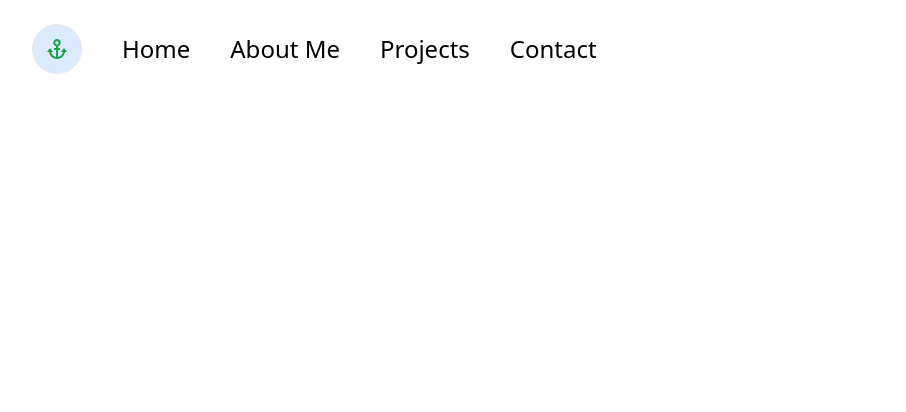
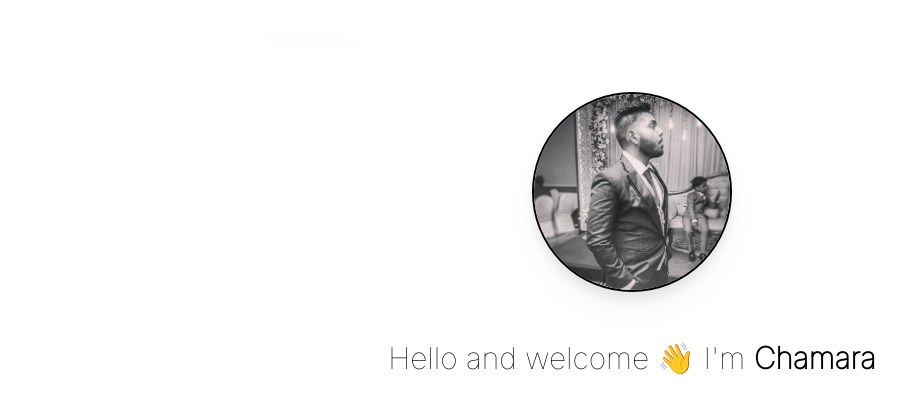
Before and after one commit to ccweerasinghe1994/blog, a Next.js app: page / in a window 1280 px wide. Shown: the top 412 px of the page, without its empty margins (8-914 px from the left). Built offline with nearby package versions, Linux system fonts and the light colour scheme.

Commit message:
adding header

```diff
--- a/app/components/NavBar.tsx
+++ b/app/components/NavBar.tsx
@@ -1,27 +1,19 @@
-import { BiAnchor } from 'react-icons/bi';
-const NavBar = () => {
+import { NextPage } from 'next';
+import Link from 'next/link';
+
+type NavBarT = {
+	className?: string;
+};
+const NavBar: NextPage<NavBarT> = () => {
 	return (
-		<div className="navbar ml-2 mt-2 rh-mt r-text r-h-ml  dark:text-slate-300">
-			<div className="flex items-center gap-2 r-h-g">
-				<h1 className="border p-3 rounded-full bg-blue-100">
-					<BiAnchor className="text-green-600" />
-				</h1>
-				<nav>
-					<ul className="flex gap-2 r-h-g">
-						<li>
-							<a href="#">Home</a>
-						</li>
-						<li>
-							<a href="#about">About Me</a>
-						</li>
-						<li>
-							<a href="#projects">Projects</a>
-						</li>
-						<li>
-							<a href="#contact">Contact</a>
-						</li>
-					</ul>
-				</nav>
+		<div className="navbar rh-pt r-text r-h-pl  dark:text-slate-300 font-bold sticky top-0 dark:bg-slate-600 drop-shadow-xl z-10">
+			<div className="prose prose-xl mx-auto flex justify-between flex-col sm:flex-row tracking-wider">
+				<Link
+					className="text-white/90 no-underline hover:text-white "
+					href={'/'}
+				>
+					Chamara
+				</Link>
 			</div>
 		</div>
 	);
--- /dev/null
+++ b/app/components/ProfilePic.tsx
@@ -0,0 +1,17 @@
+import Image from 'next/image';
+
+const ProfilePic = () => {
+	return (
+		<section className="w-full mx-auto">
+			<Image
+				alt="chamara"
+				width={200}
+				height={200}
+				src={'/images/profile.jpg'}
+				priority
+				className=" border-2 border-black dark:border-slate-500 drop-shadow-xl shadow-black mx-auto mt-8 rounded-full"
+			/>
+		</section>
+	);
+};
+export default ProfilePic;
--- a/app/globals.css
+++ b/app/globals.css
@@ -27,14 +27,14 @@ body {
 } */
 
 .r-text {
-	@apply sm:text-sm  md:text-lg  lg:text-xl  xl:text-2xl  2xl:text-3xl;
+	@apply sm:text-sm  md:text-lg  lg:text-xl  xl:text-2xl;
 }
 
-.r-h-ml {
-	@apply sm:ml-2 md:ml-4 lg:ml-8 xl:ml-10 2xl:ml-12;
+.r-h-pl {
+	@apply sm:pl-2 md:pl-4 lg:pl-8 xl:pl-10 2xl:pl-12;
 }
-.rh-mt {
-	@apply sm:mt-2 md:mt-4 lg:mt-5 xl:mt-6 2xl:mt-7;
+.rh-pt {
+	@apply sm:py-3;
 }
 
 .r-h-g {
--- a/app/layout.tsx
+++ b/app/layout.tsx
@@ -1,9 +1,9 @@
 import NavBar from './components/NavBar';
+import ProfilePic from './components/ProfilePic';
 import './globals.css';
-import { Inter } from 'next/font/google';
+import { Inter, Actor } from 'next/font/google';
 
-const inter = Inter({ subsets: ['latin'] });
-
+const inter = Inter({ subsets: ['latin'], weight: '100' });
 export const metadata = {
 	title: 'Create Next App',
 	description: 'Generated by create next app'
@@ -15,9 +15,10 @@ export default function RootLayout({
 	children: React.ReactNode;
 }) {
 	return (
-		<html lang="en">
+		<html lang="en" className={inter.className}>
 			<body className={`dark:bg-slate-800 ${inter.className}}`}>
 				<NavBar />
+				<ProfilePic />
 				{children}
 			</body>
 		</html>
--- a/app/page.tsx
+++ b/app/page.tsx
@@ -3,12 +3,12 @@ import Image from 'next/image';
 export default function Home() {
 	return (
 		<main className="mx-auto px-6">
-			{/* <p className="mt-12 text-3xl text-center dark:text-white">
+			<p className="mt-12 text-3xl text-center dark:text-white">
 				Hello and welcome 👋&nbsp;
 				<span className="whitespace-nowrap">
 					I&apos;m <span className="font-bold">Chamara</span>
 				</span>
-			</p> */}
+			</p>
 		</main>
 	);
 }
```
Also changed, not shown: public/images/profile.jpg (added).
